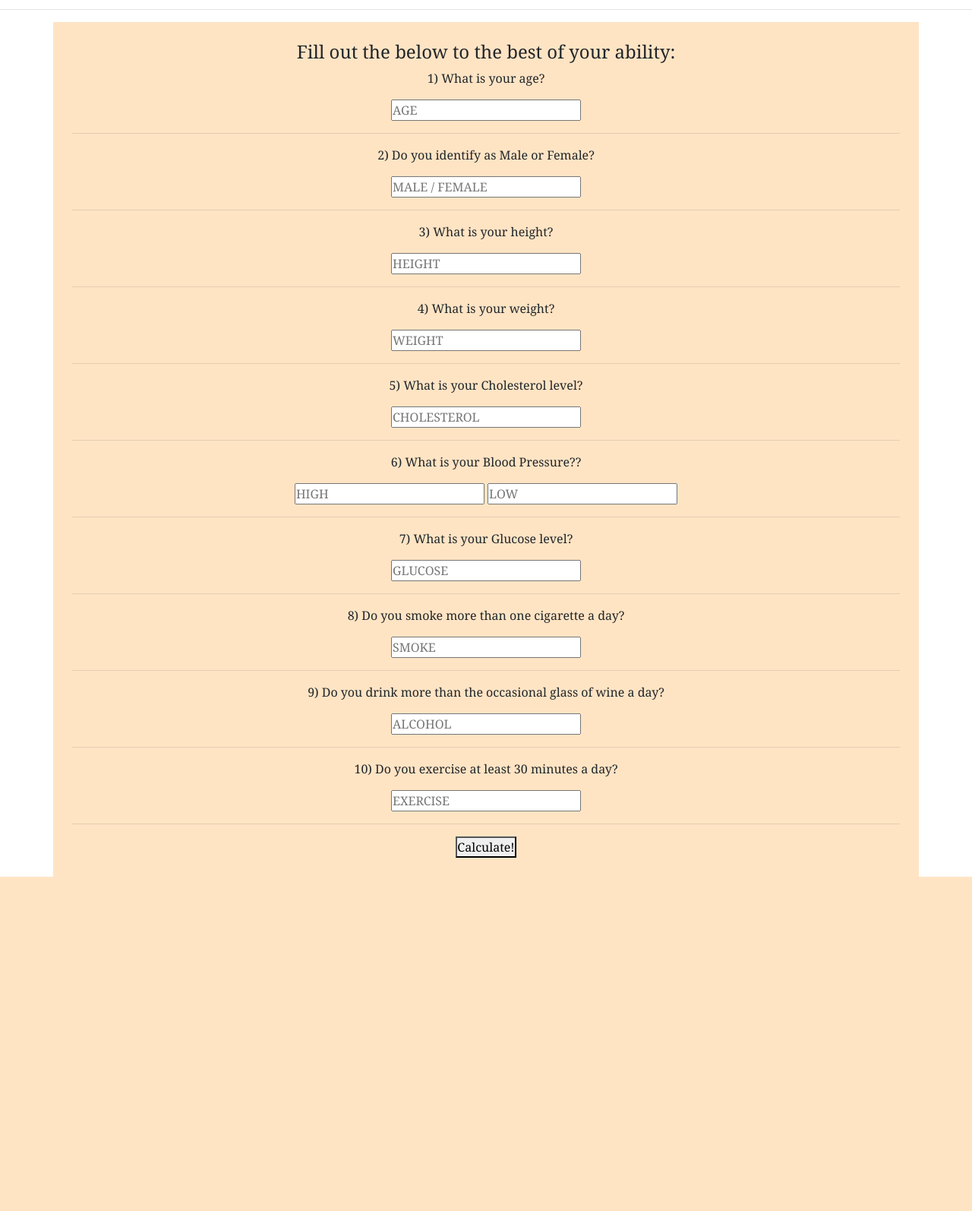
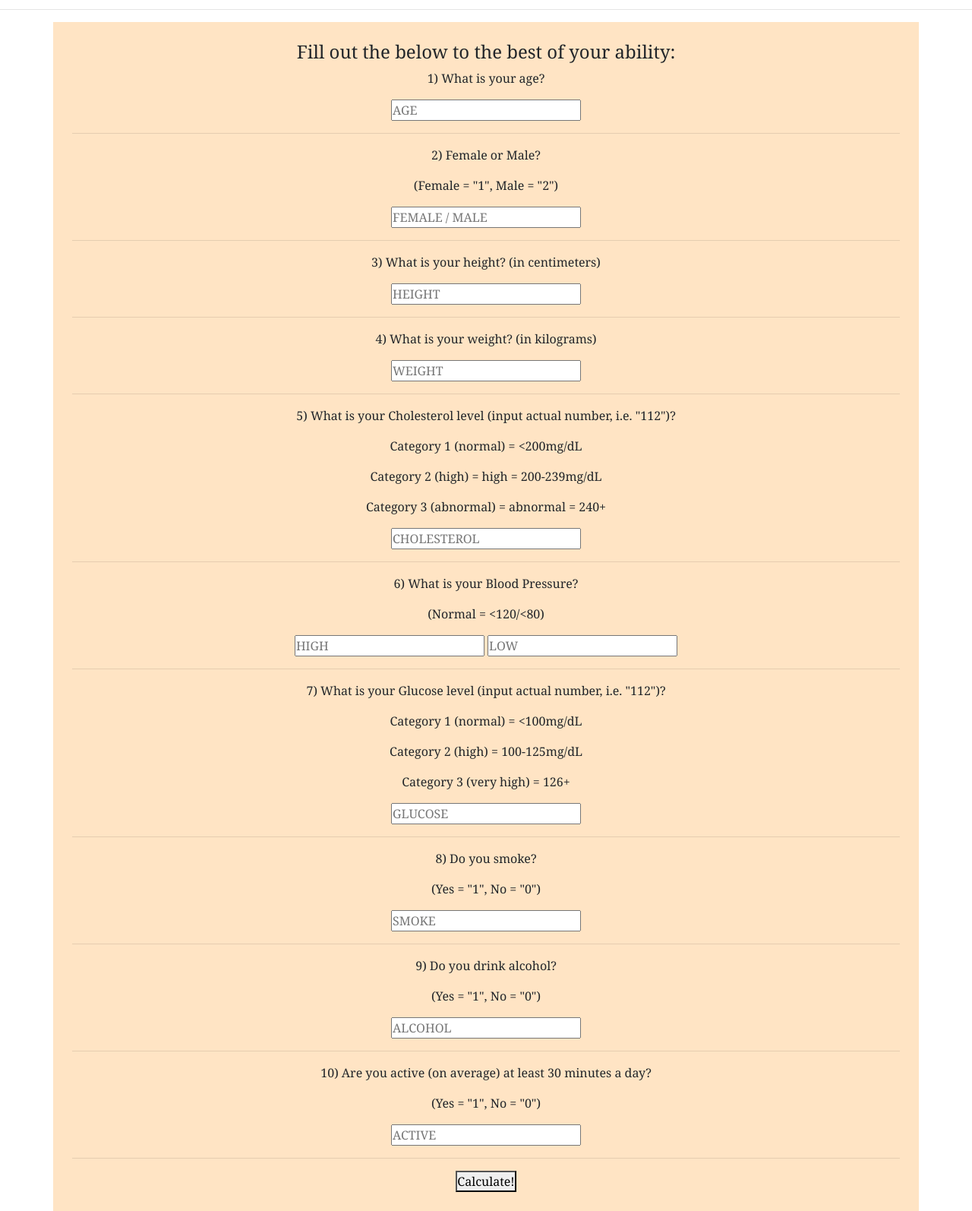
Before and after one commit to gianmillare/Hearty-McWall-E, a Python web app: template Gian_Millare/templates/logistic_regression.html in a window 1280 px wide. Shown: the part 190-1784 px from the top of the page at 76% size. Before the commit the page ends 1344 px from the top, so only its background shows below. Run offline with Jinja, Linux system fonts and the light colour scheme; the template is opened without the code that fills it, so the values that code supplies are empty; some libraries are stand-ins or nearby versions.

Commit message:
reforming models, revising html and css code, complete rough draft

```diff
--- a/Gian_Millare/templates/index.html
+++ b/Gian_Millare/templates/index.html
@@ -69,7 +69,7 @@
                         <img class="card-img-top" src="../images/rf.jpg" width="200" height="350">
                         <div class="card-body">
                             <h4 class="card-title">Model 2</h4>
-                            <p class="card-text">Random Forest</p>
+                            <p class="card-text">Support Vector Machine + GridSearch</p>
                             <a href="model-2-link" class="btn btn-outline-secondary">Try Me!</a>
                         </div>
                     </div>
@@ -80,7 +80,7 @@
                         <img class="card-img-top" src="../images/logreg.jpg" width="200" height="350">
                         <div class="card-body">
                             <h4 class="card-title">Model 3</h4>
-                            <p class="card-text">Logistic Regression with GridSearch</p>
+                            <p class="card-text">Logistic Regression + GridSearch</p>
                             <a href="model-3-link" class="btn btn-outline-secondary">Try Me!</a>
                         </div>
                     </div>
--- a/Gian_Millare/templates/logistic_regression.html
+++ b/Gian_Millare/templates/logistic_regression.html
@@ -60,34 +60,40 @@
                         <hr>
 
                         <div class="autocomplete">
-                            <p>2) Do you identify as Male or Female?</p>
-                            <input id = "gender" type="text" class="search-field gender" placeholder="MALE / FEMALE" name="gender">
+                            <p>2) Female or Male?</p>
+                            <p>(Female = "1", Male = "2")</p>
+                            <input id = "gender" type="text" class="search-field gender" placeholder="FEMALE / MALE" name="gender">
                         </div>
 
                         <hr>
                         <div class="autocomplete">
-                            <p>3) What is your height?</p>
+                            <p>3) What is your height? (in centimeters)</p>
+
                             <input id = "height" type="text" class="search-field height" placeholder="HEIGHT" name="height">
                         </div>
 
                         <hr>
 
                         <div class="autocomplete">
-                            <p>4) What is your weight?</p>
+                            <p>4) What is your weight? (in kilograms)</p>
                             <input id = "weight" type="text" class="search-field weight" placeholder="WEIGHT" name="weight">
                         </div>
 
                         <hr>
 
                         <div class="autocomplete">
-                            <p>5) What is your Cholesterol level?</p>
+                            <p>5) What is your Cholesterol level (input actual number, i.e. "112")?</p>
+                            <p>Category 1 (normal) = &lt;200mg/dL</p>
+                            <p>Category 2 (high) = high = 200-239mg/dL</p>
+                            <p>Category 3 (abnormal) = abnormal = 240+</p>
                             <input id = "chol" type="text" class="search-field chol" placeholder="CHOLESTEROL" name="chol">
                         </div>
 
                         <hr>
 
                         <div class="autocomplete">
-                            <p>6) What is your Blood Pressure??</p>
+                            <p>6) What is your Blood Pressure?</p>
+                            <p>(Normal = &lt;120/&lt;80)</p>
                             <input id = "bp_hi" type="text" class="search-field bp_hi" placeholder="HIGH" name="bp_hi">
                             <input id = "bp_lo" type="text" class="search-field bp_lo" placeholder="LOW" name="bp_lo">
                         </div>
@@ -95,34 +101,42 @@
                         <hr>
 
                         <div class="autocomplete">
-                            <p>7) What is your Glucose level?</p>
+                            <p>7) What is your Glucose level (input actual number, i.e. "112")?</p>
+                            <p>Category 1 (normal) = &lt;100mg/dL</p>
+                            <p>Category 2 (high) = 100-125mg/dL</p>
+                            <p>Category 3 (very high) = 126+</p>
                             <input id = "glucose" type="text" class="search-field glucose" placeholder="GLUCOSE" name="glucose">
                         </div>
 
                         <hr>
 
                         <div class="autocomplete">
-                            <p>8) Do you smoke more than one cigarette a day?</p>
+                            <p>8) Do you smoke?</p>
+                            <p>(Yes = "1", No = "0")</p>
                             <input id = "smoke" type="text" class="search-field smoke" placeholder="SMOKE" name="smoke">
                         </div>
 
                         <hr>
 
                         <div class="autocomplete">
-                            <p>9) Do you drink more than the occasional glass of wine a day?</p>
+                            <p>9) Do you drink alcohol?</p>
+                            <p>(Yes = "1", No = "0")</p>
                             <input id = "alc" type="text" class="search-field alc" placeholder="ALCOHOL" name="alc">
                         </div>
 
                         <hr>
 
                         <div class="autocomplete">
-                            <p>10) Do you exercise at least 30 minutes a day?</p>
-                            <input id = "active" type="text" class="search-field active" placeholder="EXERCISE" name="active">
+                            <p>10) Are you active (on average) at least 30 minutes a day?</p>
+                            <p>(Yes = "1", No = "0")</p>
+                            <input id = "active" type="text" class="search-field active" placeholder="ACTIVE" name="active">
                         </div>
 
                         <hr>
 
-                        <button form="form1" class="search-btn" type="submit" onsubmit="buildPlot()">Calculate!</button>
+
+
+				        <button form="form1" class="search-btn" type="submit" onsubmit="buildPlot()">Calculate!</button>
 
                     </div>
                 </form>
```
Also changed, not shown: Gian_Millare/templates/deep_learning.html (+17 -10 lines), Gian_Millare/templates/svm_gs.html (renamed from Gian_Millare/templates/random_forest.html, +28 -14 lines).
